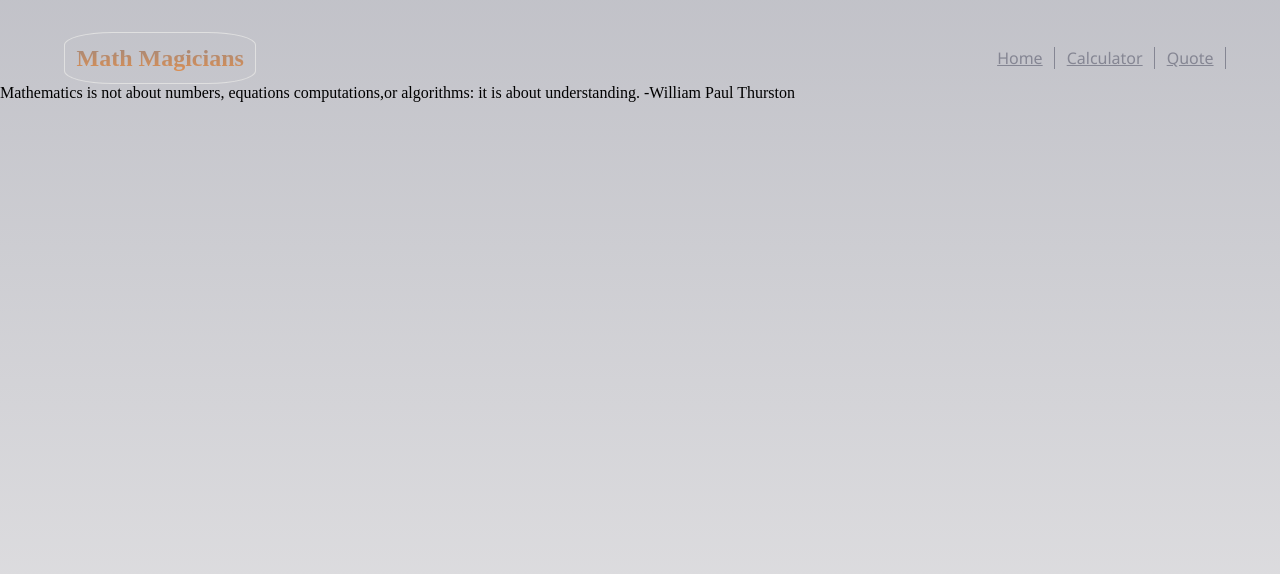
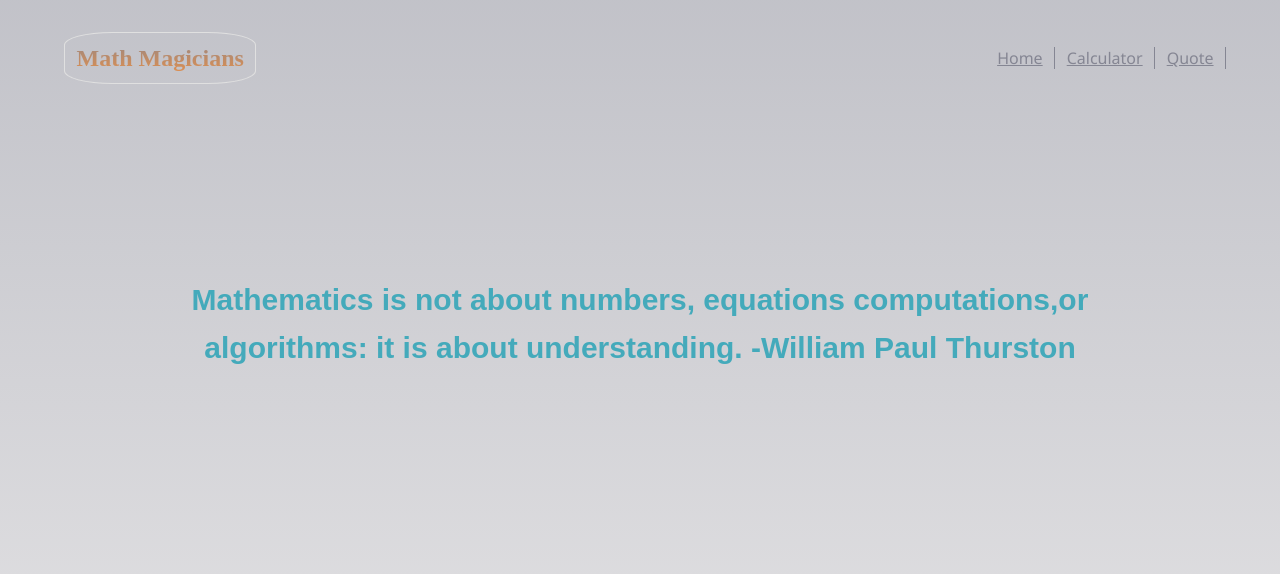
Before and after one commit to Taher-web-dev/Math-Magicians, a React (Create React App) app: page /Quote in a window 1280 px wide. Shown: the top 574 px of the page. Built offline with nearby package versions, Linux system fonts and the light colour scheme; a web font is replaced by a local one.

Commit message:
Add styling for Quote component.

```diff
--- a/src/components/Quote.js
+++ b/src/components/Quote.js
@@ -1,7 +1,17 @@
 import React from 'react';
 export const Quotepage = ()=> {
     return (
-     <p>
+     <p style = {{
+      fontFamily: 'Montserrat,sans-serif',
+      textAlign:'center',
+      fontSize:'30px',
+      lineHeight: '1.6',
+      color: '#4ab',
+      fontWeight: 'bold',
+      marginTop: '15%',
+      width: '80%',
+      marginLeft: '10%'
+      }}>
        Mathematics is not about numbers,
        equations computations,or algorithms: it is about understanding. -William Paul Thurston
      </p>
```
